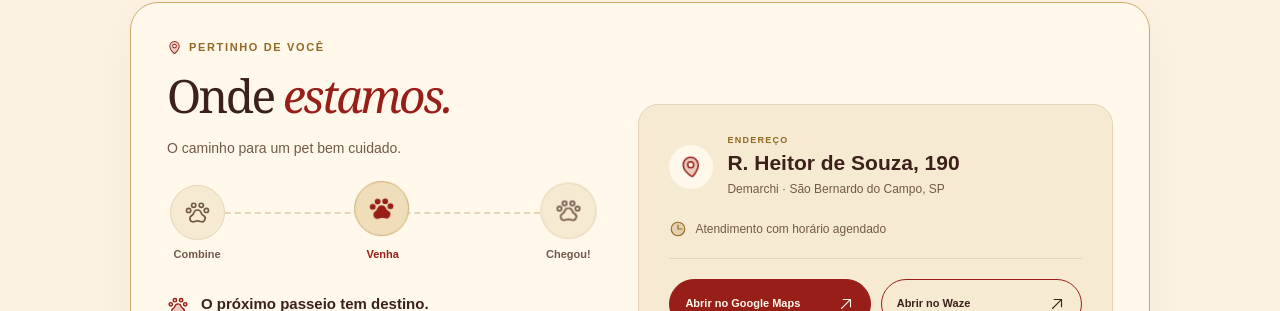
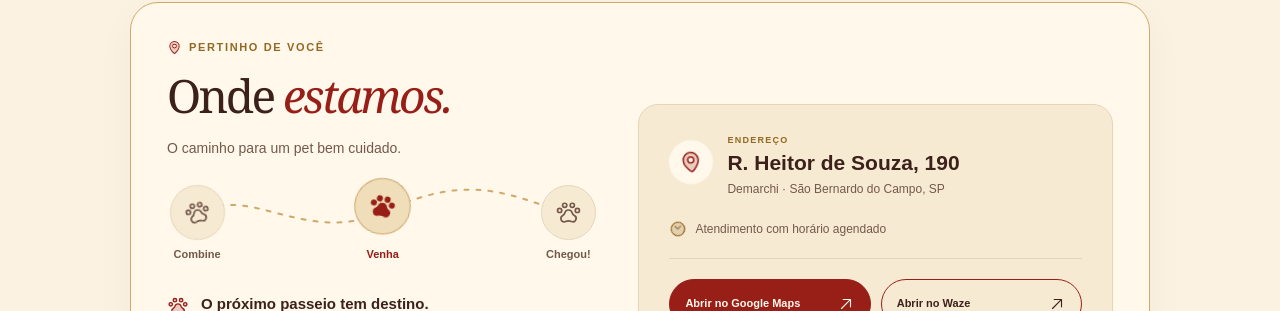
Before and after one commit to barcelos-lucas/doggie-lp, a React (Vite) app: page / in a window 1280 px wide. Shown: the part 8349-8660 px from the top of the page. Built offline with nearby package versions, Linux system fonts and the light colour scheme.

Commit message:
feat: curve visit trail and animate location icons

```diff
--- a/src/VisitTrail.jsx
+++ b/src/VisitTrail.jsx
@@ -14,6 +14,7 @@ export default function VisitTrail() {
   return <div className="visit-trail">
     <p className="visit-invitation">O caminho para um pet bem cuidado.</p>
     <div className="visit-paws" role="group" aria-label="Explore o caminho até a Doggie">
+      <svg className="visit-path" viewBox="0 0 400 64" preserveAspectRatio="none" aria-hidden="true"><path d="M 28 30 C 75 -4, 128 62, 200 27 S 306 2, 372 30" /></svg>
       {stops.map((item, index) => <button type="button" key={item.title}
         aria-label={item.title} aria-pressed={selected === index}
         className={selected === index ? 'is-current' : ''}
--- a/src/styles.css
+++ b/src/styles.css
@@ -409,7 +409,7 @@ main>.section+.section{padding-top:40px}
 .location-single .location-heading{min-width:0}
 .visit-invitation{margin-top:16px;font-size:14px;color:var(--muted)}
 .visit-paws{position:relative;display:flex;justify-content:space-between;gap:12px;margin:24px 0}
-.visit-paws::before{content:"";position:absolute;left:28px;right:28px;top:27px;border-top:2px dashed var(--line)}
+.visit-path{position:absolute;inset:0;width:100%;height:64px;overflow:visible;pointer-events:none}.visit-path path{fill:none;stroke:var(--gold-border);stroke-width:2;stroke-dasharray:4 8;stroke-linecap:round;vector-effect:non-scaling-stroke}
 .visit-paws button{position:relative;display:grid;justify-items:center;gap:8px;padding:0;border:0;background:transparent;color:var(--muted);cursor:pointer;min-width:60px;min-height:76px}
 .visit-paws button>svg{box-sizing:content-box;padding:13px;background:var(--surface-warm);border:1px solid var(--line);border-radius:50%;transition:transform .25s ease}
 .visit-paws button:nth-child(2)>svg{rotate:-12deg}
@@ -433,7 +433,7 @@ main>.section+.section{padding-top:40px}
   .visit-paws button:nth-child(2)>svg{animation-delay:.32s}
   .visit-paws button:nth-child(3)>svg{animation-delay:.64s}
   .visit-paws button.is-current>svg{animation-name:visit-paw-selected}
-  .location-single .location-pin{animation:visit-pin-sway 7s ease-in-out infinite}
+  .location-single .location-pin{animation:visit-pin-float 3s ease-in-out infinite}.location-single .location-note>svg{animation:visit-clock-turn 8s linear infinite}
   .visit-message>svg{animation:visit-message-arrive .35s ease-out both}
 }
 @keyframes visit-paw-step{
@@ -444,11 +444,7 @@ main>.section+.section{padding-top:40px}
   0%,12%,100%{translate:0 0;scale:1}
   5%{translate:0 -7px;scale:1.09}
 }
-@keyframes visit-pin-sway{
-  0%,100%{rotate:0deg}
-  40%{rotate:9deg}
-  70%{rotate:3deg}
-}
+@keyframes visit-pin-float{0%,100%{translate:0 0}50%{translate:0 -7px}} @keyframes visit-clock-turn{to{rotate:360deg}}
 @keyframes visit-message-arrive{
   from{opacity:0;translate:0 5px}
   to{opacity:1;translate:0 0}
```
